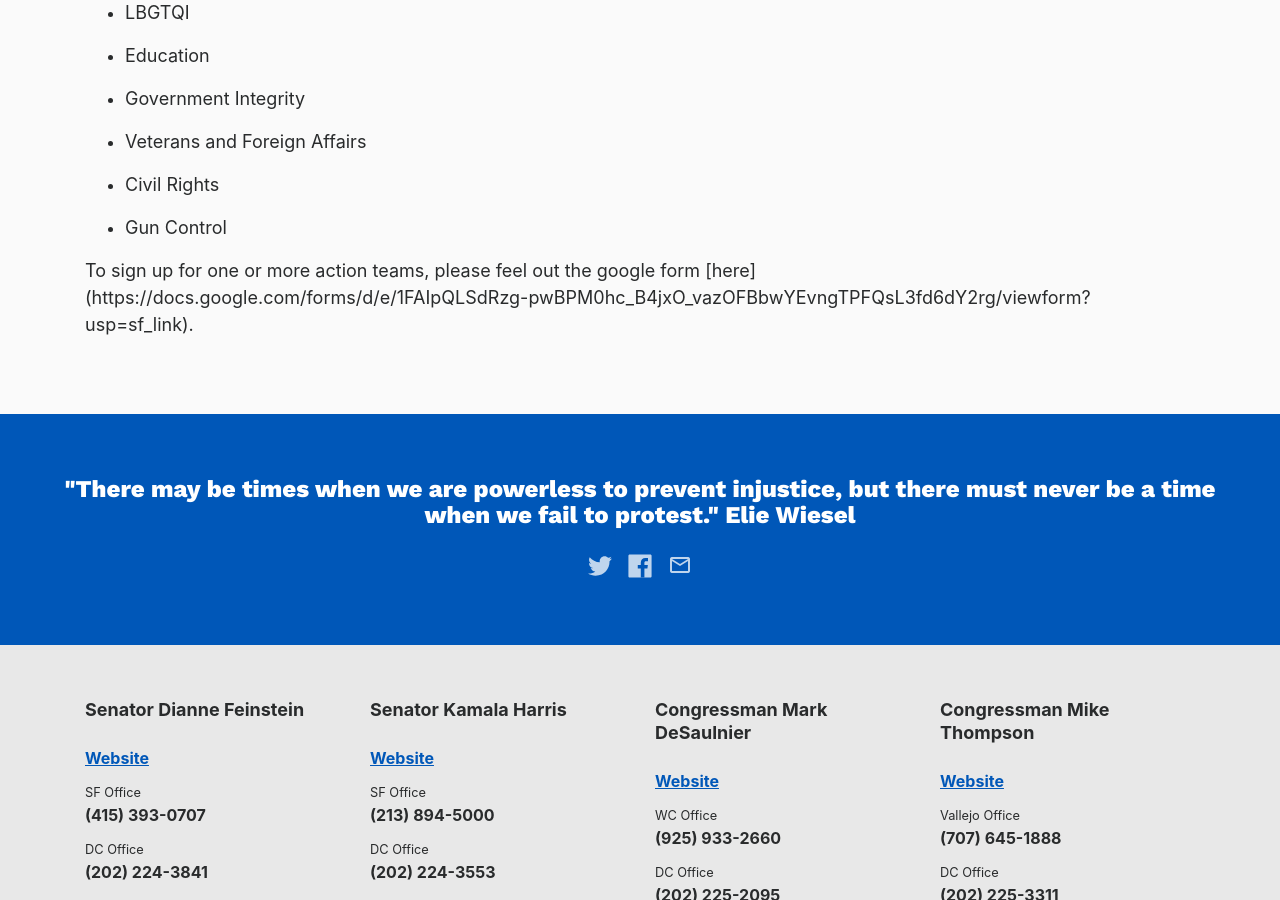
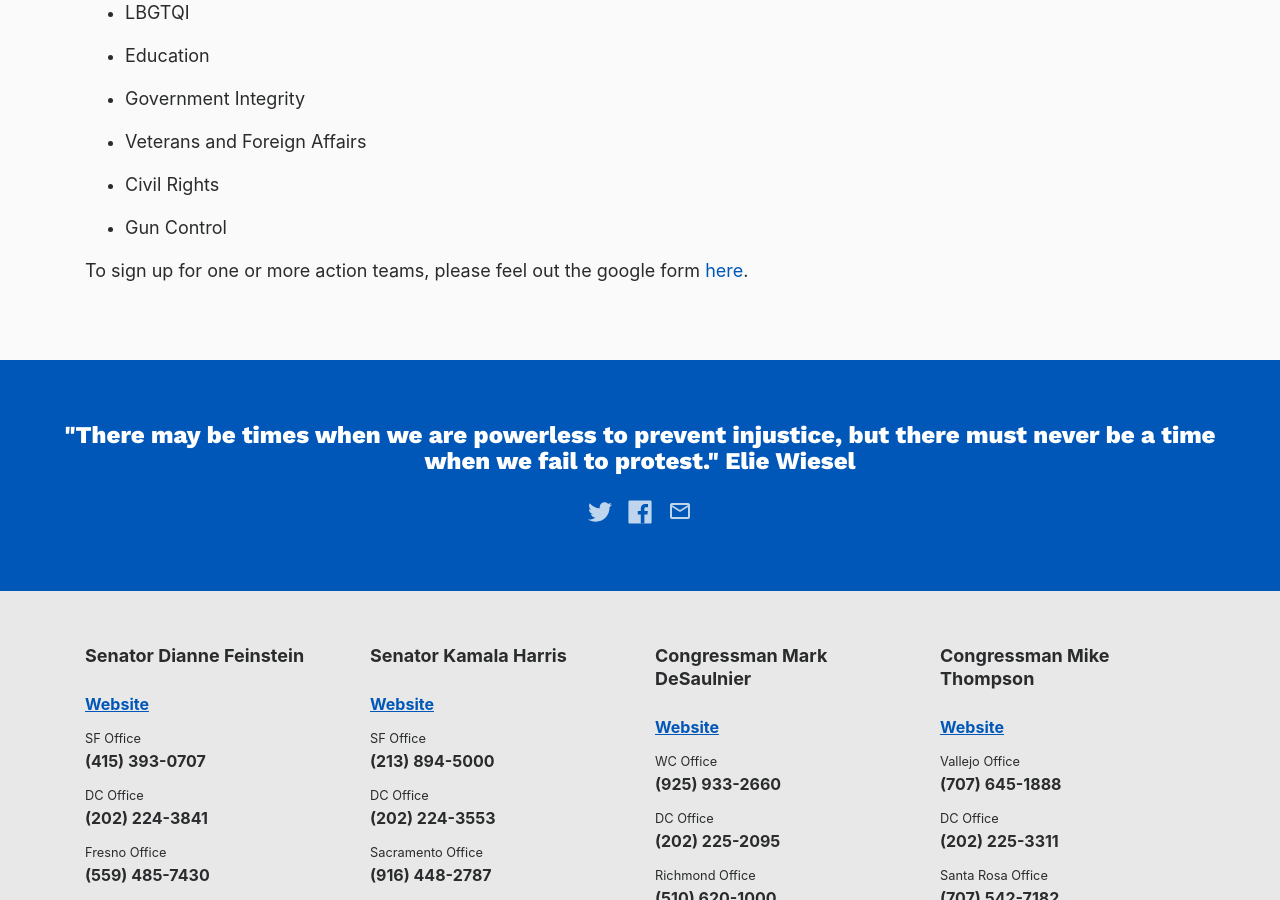
Before and after one commit to IndivisibleTemplate/BasicTemplate, a Jekyll site: the page built from action-teams.markdown, in a window 1280 px wide and 900 px high, scrolled down 600 px. Built offline with Jekyll 4.4.1, drawn with Linux system fonts in a browser that asks for light colours; nearby versions of some CDN libraries; comment, search, counter and statistics services are not loaded.

Commit message:
Updated Action Teams

```diff
--- a/action-teams.markdown
+++ b/action-teams.markdown
@@ -28,4 +28,4 @@
 
 * Gun Control
 
-To sign up for one or more action teams, please feel out the google form \[here\](https://docs.google.com/forms/d/e/1FAIpQLSdRzg-pwBPM0hc_B4jxO_vazOFBbwYEvngTPFQsL3fd6dY2rg/viewform?usp=sf_link).
+To sign up for one or more action teams, please feel out the google form [here](https://docs.google.com/forms/d/e/1FAIpQLSdRzg-pwBPM0hc_B4jxO_vazOFBbwYEvngTPFQsL3fd6dY2rg/viewform?usp=sf_link).
```
